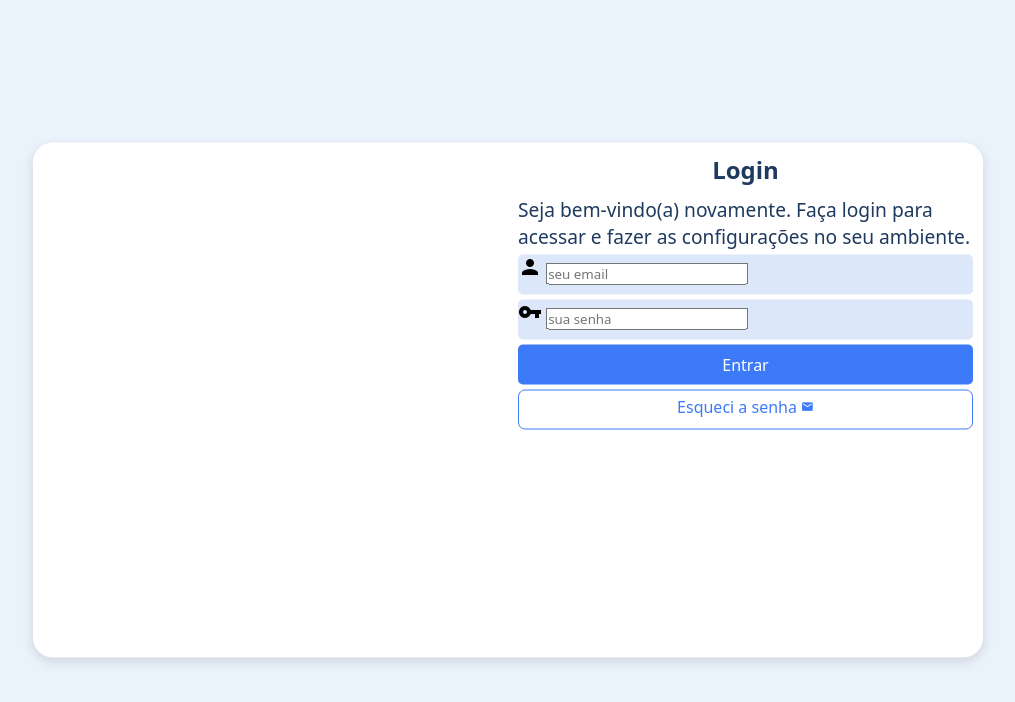
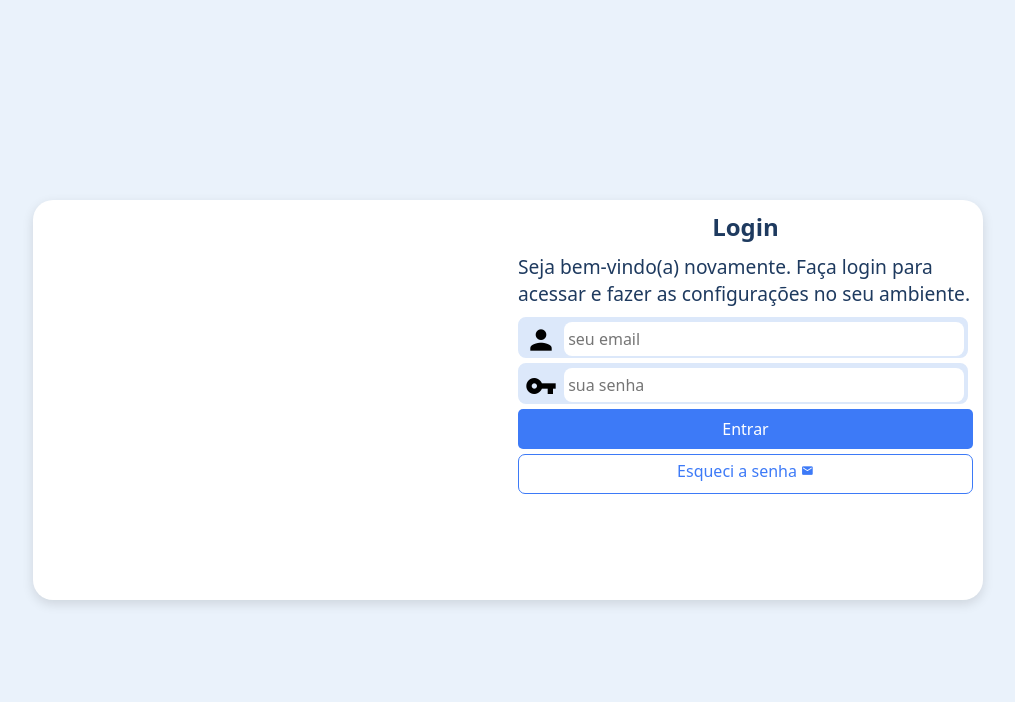
Before and after one commit to PabloFernan/projeto-login, a plain HTML site: page index.html in a window 1280 px wide. Shown: the whole page, without its empty margins (132-1147 px from the left). Drawn offline with Linux system fonts and the light colour scheme.

Commit message:
Projeto finalizado

```diff
--- a/estilos/midia-query.css
+++ b/estilos/midia-query.css
@@ -6,6 +6,7 @@
     }
     section#login {
         width: 80vw;
+        height: 290px;
     }
     section#login > div#imagem {
         float: left;
@@ -27,6 +28,7 @@
     }
     section#login {
         width: 950px;
+        height: 400px;
     }
     section#login > div#imagem {
         float: left;
@@ -40,6 +42,8 @@
 
     div#formulario > p{
     font-size: 1.2em;
+    margin: 10px 0px;
+
     }
 
 }
--- a/estilos/style.css
+++ b/estilos/style.css
@@ -42,13 +42,13 @@ section#login {
     position: absolute;
     top: 50%;
     left: 50%;
-    transform: translate(-50%, -50%);
     overflow: hidden;
     background-color: #FFFFFF;
     width: 270px;
     height: 515px;
     border-radius: 20px;
     box-shadow: 0px 4px 12px rgba(0, 0, 0, 0.12);
+    transform: translate(-50%, -50%);
     transition: width .3s, height .3s;
     transition-timing-function: ease;
 }
@@ -58,7 +58,7 @@ section#login > div#imagem {
     background: url('../imagens/pexels-gustavo-crivellari-3608635-5396940.jpg');
     background-size: cover;
     height: 200px;
-    background-position: center left;
+    background-position: left center;
 }
 
 section#login > div#formulario {
@@ -79,11 +79,28 @@ div#formulario > p {
 
 form > div.campo {
     background-color: #DCE8FA;
-    width: 100%;
+    border: 2px solid #DCE8FA;
+    width: 99%;
     display: block;
-    height: 40px;
-    border-radius: 5px;
+    height: 41px;
+    border-radius: 8px;
     margin: 5px 0;
+}
+div.campo > span.material-icons{
+    font-size: 2em;
+    width: 40px;
+    padding: 5px;
+}
+
+div.campo > input{
+    background-color: white;
+    font-size: 1em;
+    height: 92%;
+    width: calc(100% - 47px);
+    border: 0px;
+    border-radius: 8px;
+    padding: 4px;
+    transform: translateY(-11px);
 }
 
 form label {
```
